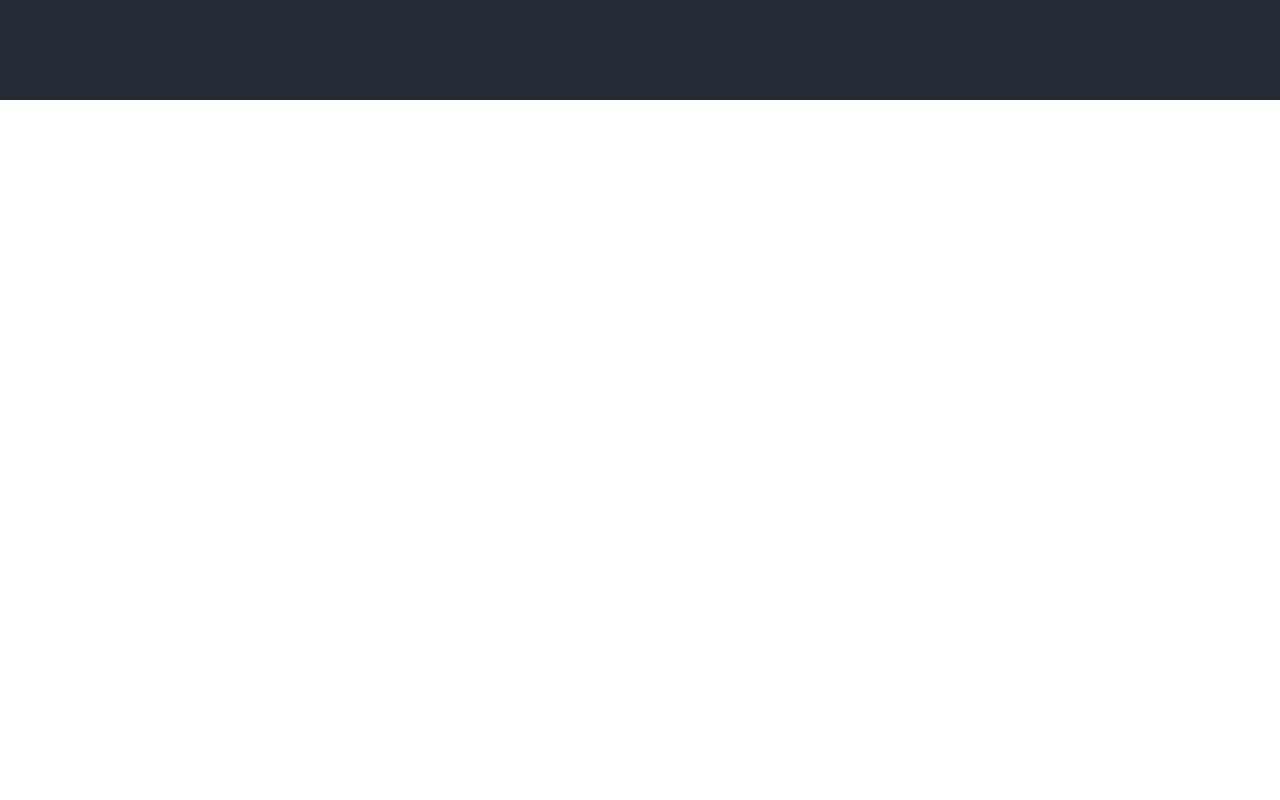
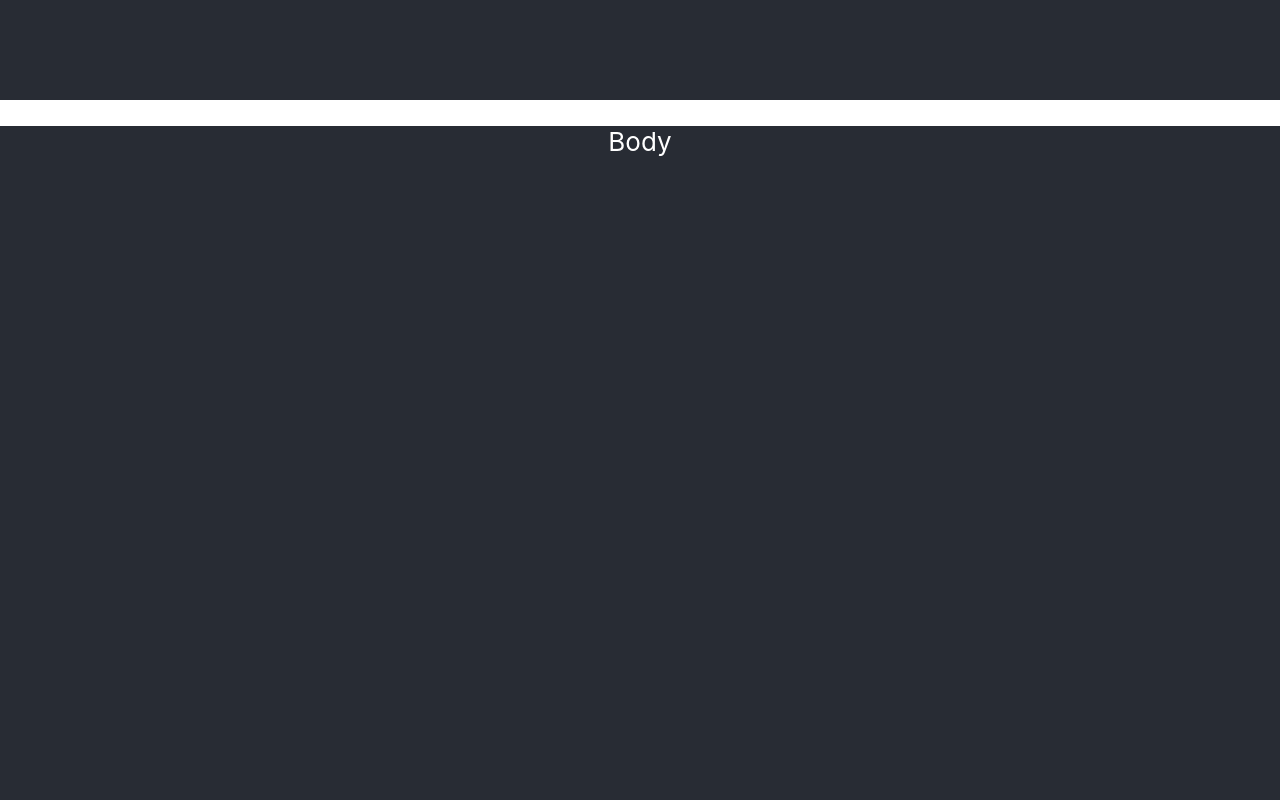
Before and after one commit to RomirPatel/romirpatel, a React (Create React App) app: page / in a window 1280 px wide. Shown: the part 700-1500 px from the top of the page. Before the commit the page ends 800 px from the top, so only its background shows below. Built offline with nearby package versions, Linux system fonts and the light colour scheme.

Commit message:
Second Commit

```diff
--- a/src/App.css
+++ b/src/App.css
@@ -1,7 +1,3 @@
-.App {
-  text-align: center;
-}
-
 
 .App-header {
   background-color: #282c34;
@@ -14,6 +10,22 @@
   color: white;
 }
 
+.App-body {
+	color: white;
+	text-align: center;
+	background-color: #282c34;
+	font-size: calc(10px + 2vmin);
+	min-height: 100vh;
+}
+
+.App-footer {
+	color: white;
+	text-align: center;
+	background-color: #282c34;
+	font-size: calc(10px + 2vmin);
+	min-height: 100vh;
+}
+
 .App-link {
   color: #61dafb;
 }
--- a/src/App.js
+++ b/src/App.js
@@ -2,12 +2,20 @@ import './App.css';
 
 function App() {
   return (
-    <div className="App">
+    <div >
       <header className="App-header">
         <p>
           Romir Patel
         </p>
       </header>
+
+      <body className="App-body">
+        <p> Body </p>
+      </body>
+
+      <footer className="App-footer">
+       <p> Footer </p>
+      </footer>
 
     </div>
 
```
